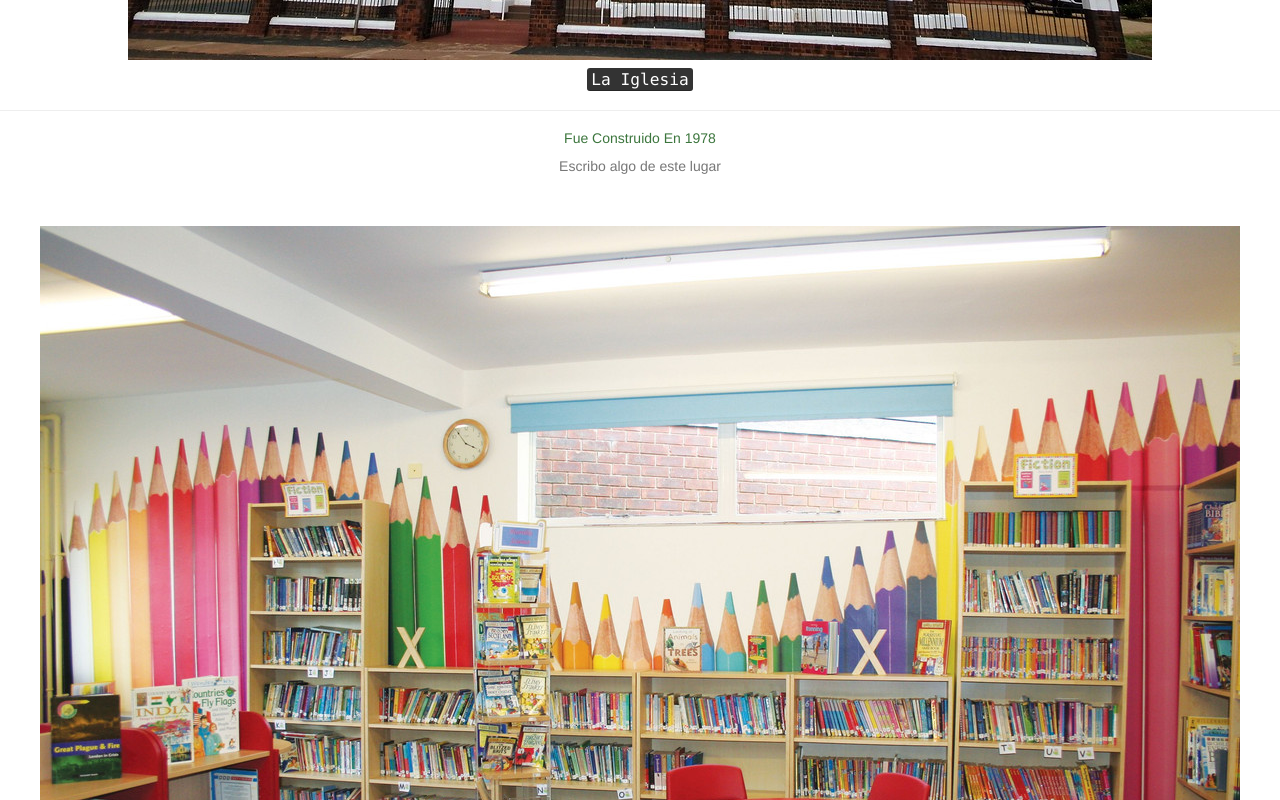
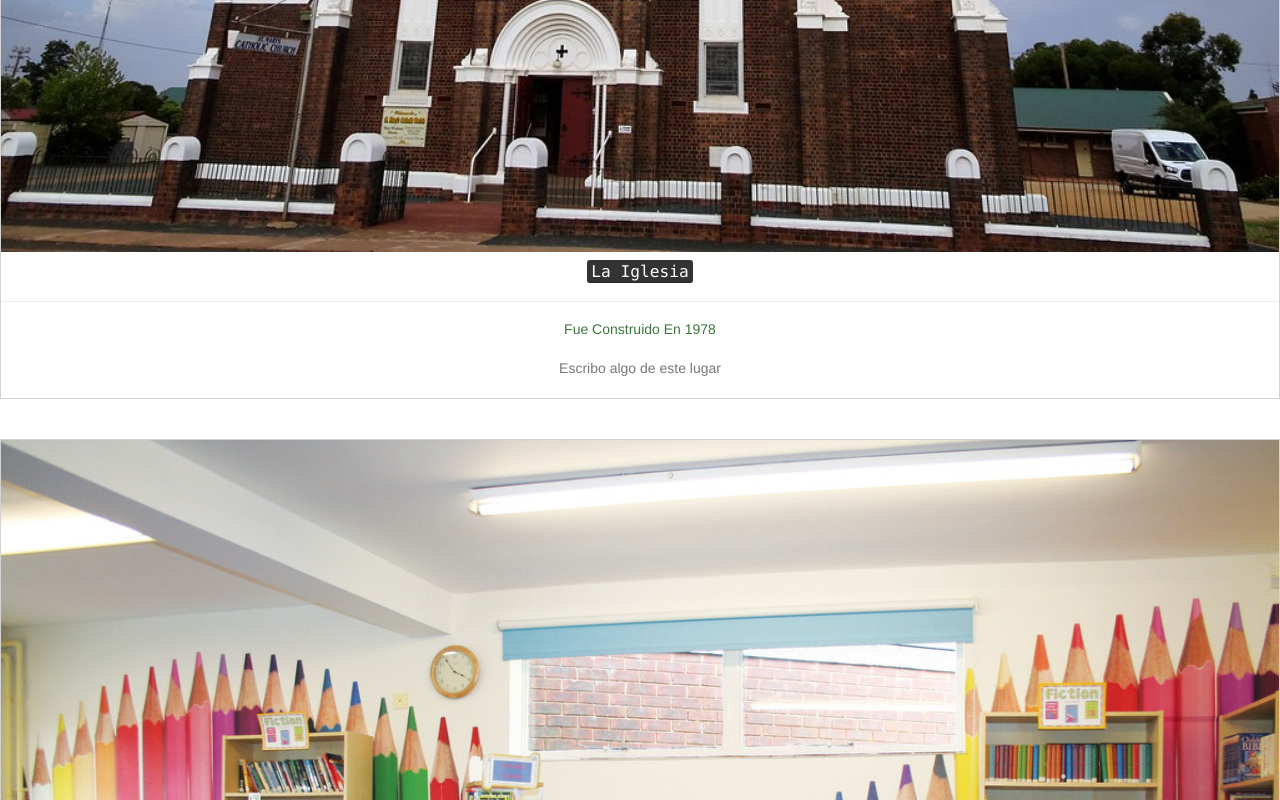
Before and after one commit to GabiYun5/Sitio-escuela, a plain HTML site: page index.html in a window 1280 px wide. Shown: the part 1340-2140 px from the top of the page. Drawn offline with nearby package versions, Linux system fonts and the light colour scheme.

Commit message:
Update style.css

```diff
--- a/style.css
+++ b/style.css
@@ -12,3 +12,12 @@ body{
     background-color: bisque;
     margin: 8px auto;
 }
+.main{
+    border: 1px solid lightgray;
+}
+.main img{
+    width: 100%;
+}
+.main h5,.main p{
+    margin: 20px;
+}
```
